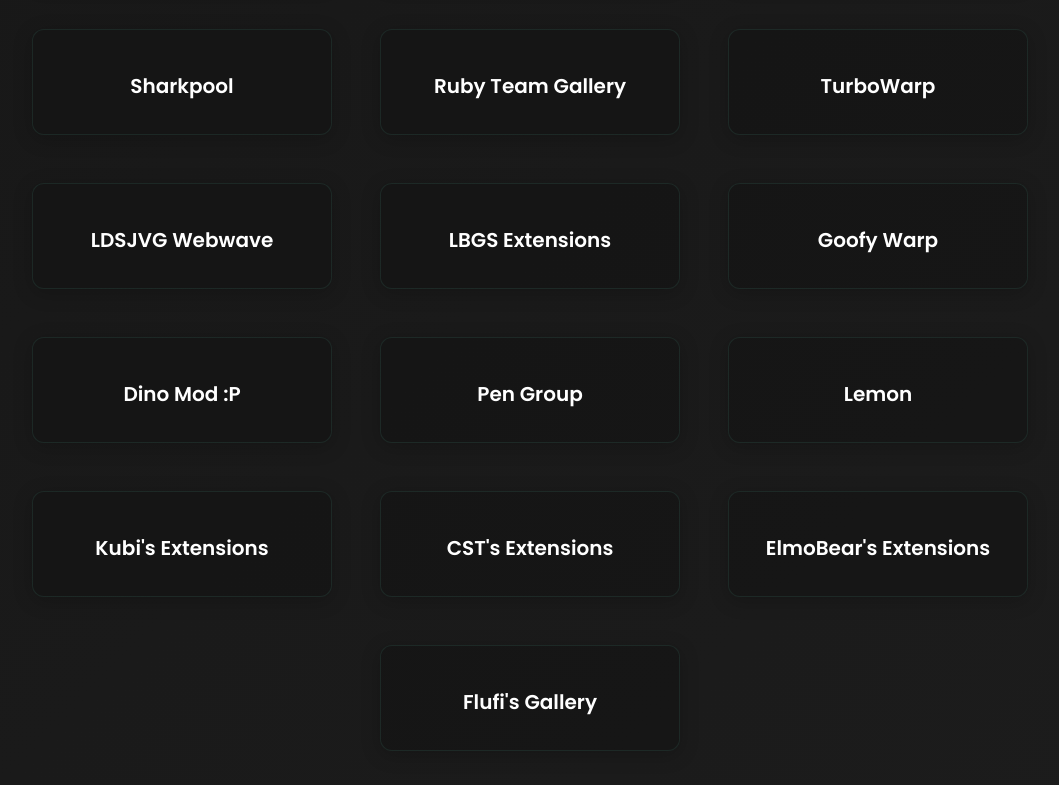
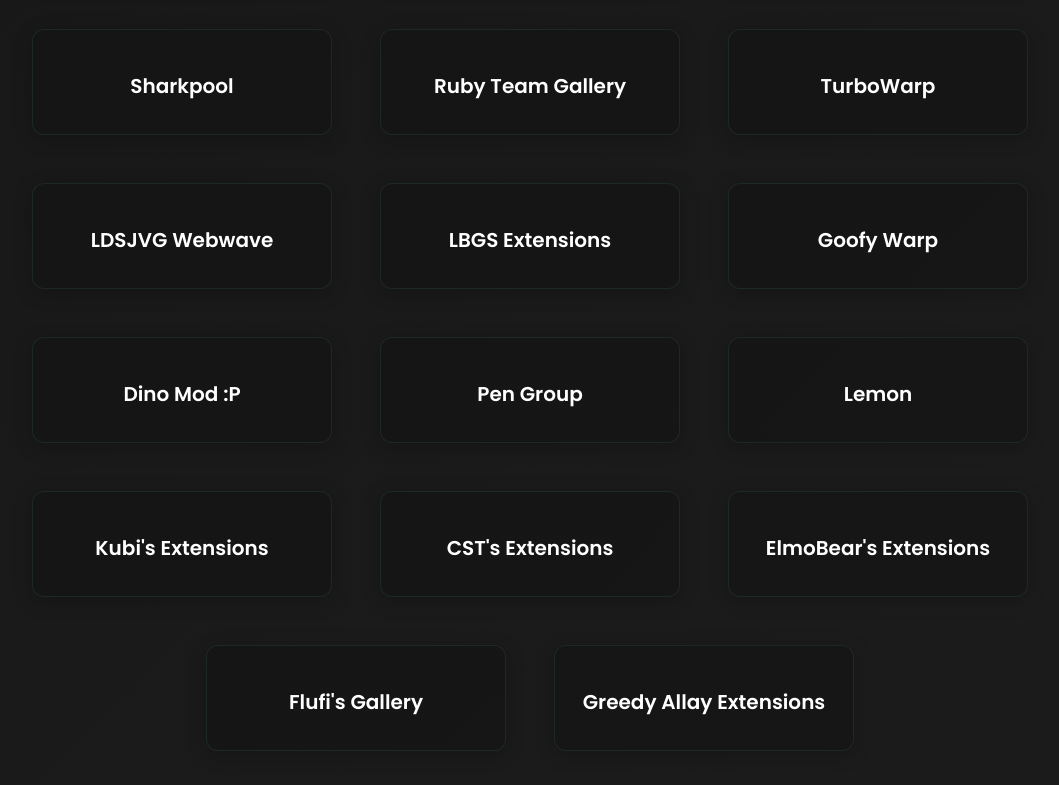
Before and after one commit to Mistium/extensions.mistium, a plain HTML site: page index.html in a window 1280 px wide. Shown: the part 578-1363 px from the top of the page, without its empty margins (110-1169 px from the left). Drawn offline with Linux system fonts and the light colour scheme; no server answers.

Commit message:
Update index.html

```diff
--- a/index.html
+++ b/index.html
@@ -204,6 +204,7 @@
             { name: "CST's Extensions", url: "https://cst1229.eu.org/extensions" },
             { name: "ElmoBear's Extensions", url: "https://kylekart.github.io/ScratchExtensions" },
             { name: "Flufi's Gallery", url: "https://gallery.flufi.gay" },
+            { name: "Greedy Allay Extensions", url: "https://greedyallay.github.io/extensions" },
         ];
 
         const otherGalleriesContainer = document.getElementById("otherGalleries");
```
